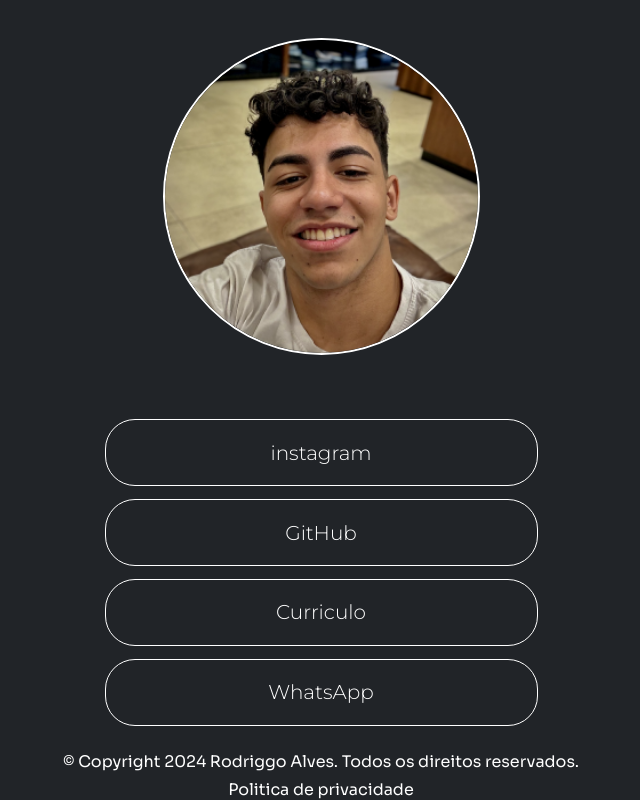
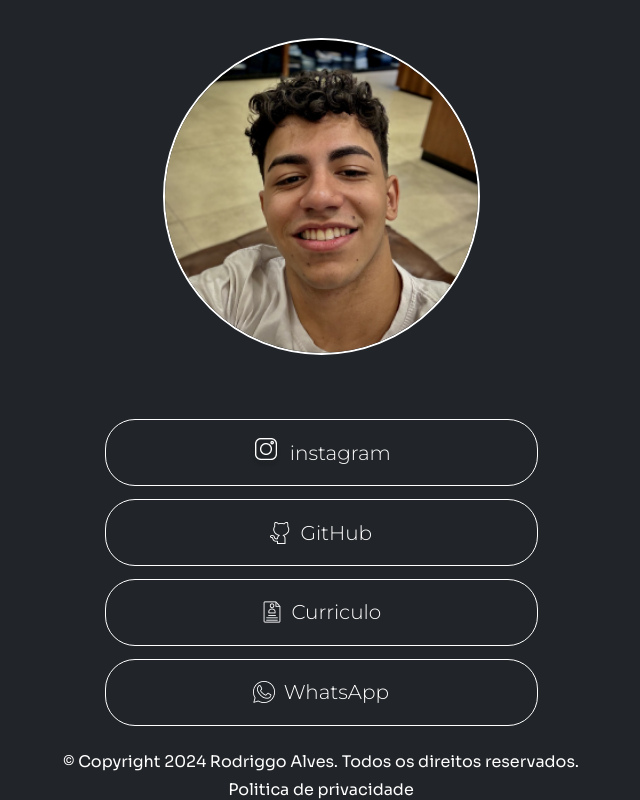
Before and after one commit to RodriggoAlves/Links, a plain HTML site: page index.html in a window 1280 px wide. Shown: the whole page, without its empty margins (319-959 px from the left). Drawn offline with Linux system fonts and the light colour scheme.

Commit message:
ATT ICON

```diff
--- a/index.html
+++ b/index.html
@@ -17,7 +17,8 @@
 
         <section class="button">
 
-            <a class="InstagramButton" href="https://www.instagram.com/rodriggo.sx/">
+            <a class="InstagramButton"  href="https://www.instagram.com/rodriggo.sx/">
+                <img class="icon" src="/Instagram.png" alt="Instagram Icon">
                 instagram
             </a>
 
@@ -26,6 +27,7 @@
         <section class="Button">
 
             <a class="GitHubButton" href="https://github.com/RodriggoAlves">
+                <img class="icon" src="/MeuGithub.png" alt="GitHub Icon">
                 GitHub
             </a>
 
@@ -34,6 +36,7 @@
         <section class="Button">
 
             <a class="CurriculoButton" href="">
+                <img class="icon" src="/MeuCurriculo.png" alt="Curriculo Icon">
                 Curriculo
             </a>
 
@@ -42,6 +45,7 @@
         <section class="Button">
 
             <a class="WhatsAppButton" href="https://api.whatsapp.com/send/?phone=5562981917921&text&type=phone_number&app_absent=0">
+                <img class="icon" src="/WhastApp.png" alt="WhatsApp Icon">
                 WhatsApp
             </a>
 
@@ -66,6 +70,12 @@
                 background-color: #212428;
                 box-sizing: border-box;
                 height: 100vh;
+            }
+            .icon{
+                text-align: center;
+                margin-right: 2%;
+                margin-top: 1%;
+                margin-bottom: 1%;
             }
 
                 /* DIVISÃO */
```
Also changed, not shown: Instagram.png (added), MeuCurriculo.png (added), MeuGithub.png (added), WhastApp.png (added).
